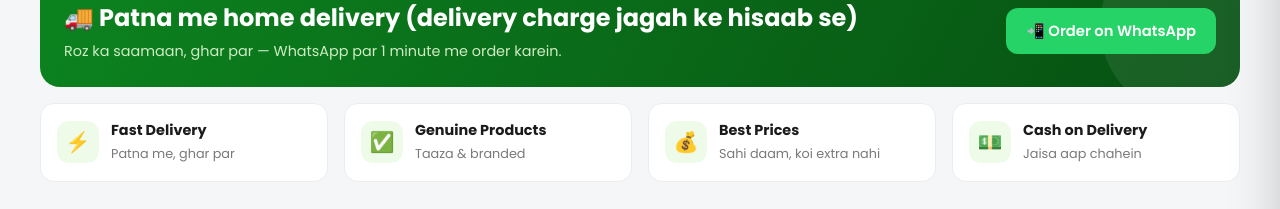
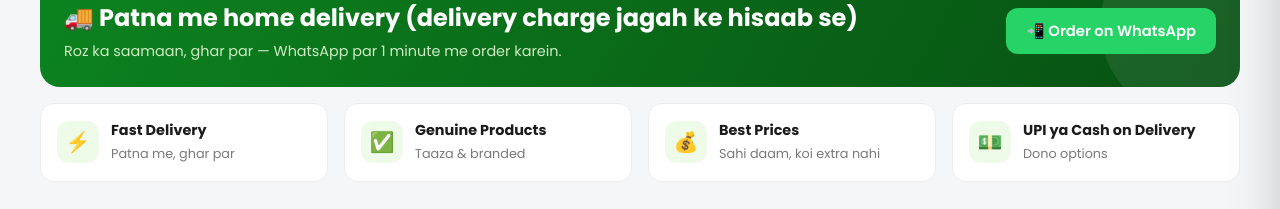
Before and after one commit to kumarhk927979-creator/mahendra-store, a plain HTML site: page index.html in a window 1280 px wide. Shown: the part 377-586 px from the top of the page. Drawn offline with Linux system fonts and the light colour scheme.

Commit message:
Payment: UPI + Cash on Delivery

```diff
--- a/index.html
+++ b/index.html
@@ -258,7 +258,7 @@ a{text-decoration:none;color:inherit}
     <div class="trust-item"><div class="ic">⚡</div><div><b>Fast Delivery</b><small>Patna me, ghar par</small></div></div>
     <div class="trust-item"><div class="ic">✅</div><div><b>Genuine Products</b><small>Taaza & branded</small></div></div>
     <div class="trust-item"><div class="ic">💰</div><div><b>Best Prices</b><small>Sahi daam, koi extra nahi</small></div></div>
-    <div class="trust-item"><div class="ic">💵</div><div><b>Cash on Delivery</b><small>Jaisa aap chahein</small></div></div>
+    <div class="trust-item"><div class="ic">💵</div><div><b>UPI ya Cash on Delivery</b><small>Dono options</small></div></div>
   </div>
 </section>
 <section class="container" id="dealsSec" style="display:none">
```
